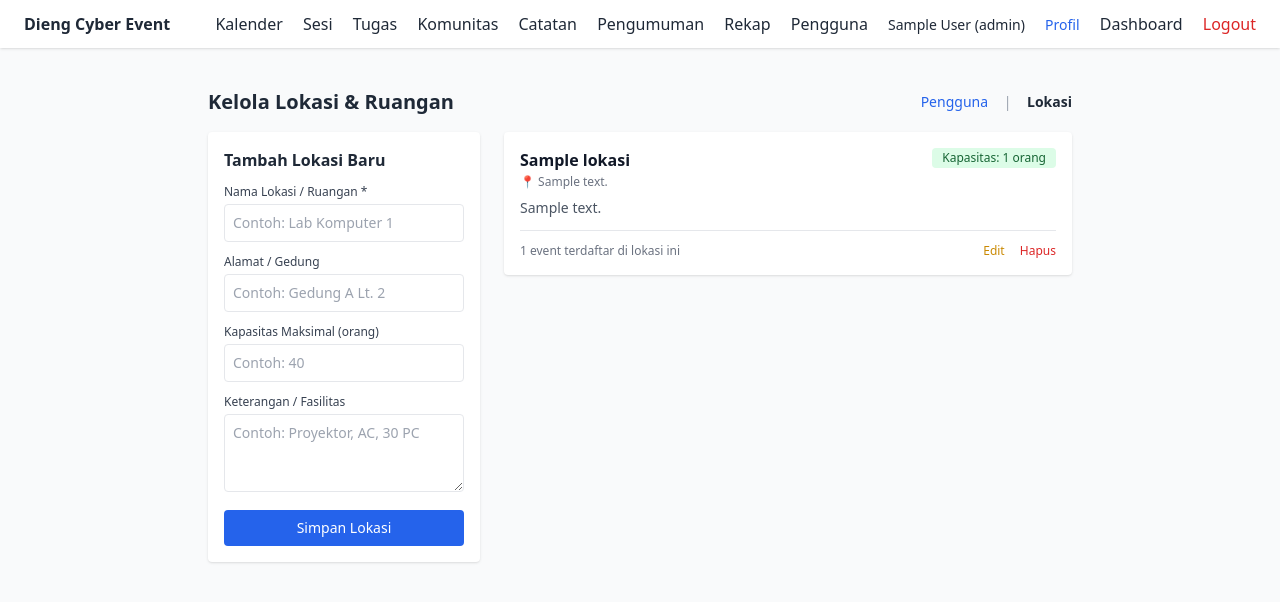
After one commit to FaizRisqi/dieng-event, a Flask app: page /admin/lokasi in a window 1280 px wide. The commit adds this page. Shown: the top 602 px of the page. Run offline with Flask 3, Linux system fonts and the light colour scheme; a user stored in the database is signed in; tables that the repository leaves empty hold one stand-in row (values such as "Sample post"); some libraries are stand-ins or nearby versions.

Commit message:
feat: master data lokasi dan ruangan, dropdown, deteksi bentrok lokasi akurat

```diff
--- a/app/routes/admin.py
+++ b/app/routes/admin.py
@@ -1,6 +1,6 @@
 from flask import Blueprint, render_template, request, redirect, url_for, flash, abort
 from app import db
-from app.models import User
+from app.models import User, Lokasi
 from app.decorators import role_required
 
 bp = Blueprint("admin", __name__, url_prefix="/admin")
@@ -27,3 +27,70 @@ def ubah_role(user_id):
         db.session.commit()
         flash(f"Role {u.nama} diubah jadi {role}.", "success")
     return redirect(url_for("admin.users"))
+
+
+@bp.route("/lokasi", methods=["GET", "POST"])
+@role_required("admin")
+def lokasi():
+    if request.method == "POST":
+        nama = request.form.get("nama", "").strip()
+        alamat = request.form.get("alamat", "").strip()
+        kapasitas = request.form.get("kapasitas")
+        keterangan = request.form.get("keterangan", "").strip()
+
+        if not nama:
+            flash("Nama lokasi wajib diisi.", "error")
+        elif Lokasi.query.filter_by(nama=nama).first():
+            flash("Nama lokasi sudah digunakan.", "error")
+        else:
+            lok = Lokasi(
+                nama=nama,
+                alamat=alamat,
+                kapasitas=int(kapasitas) if kapasitas else None,
+                keterangan=keterangan,
+            )
+            db.session.add(lok)
+            db.session.commit()
+            flash("Lokasi berhasil ditambahkan.", "success")
+            return redirect(url_for("admin.lokasi"))
+
+    daftar = Lokasi.query.order_by(Lokasi.nama).all()
+    return render_template("admin_lokasi.html", daftar=daftar)
+
+
+@bp.route("/lokasi/<int:lid>/edit", methods=["GET", "POST"])
+@role_required("admin")
+def edit_lokasi(lid):
+    lok = db.get_or_404(Lokasi, lid)
+
+    if request.method == "POST":
+        nama = request.form.get("nama", "").strip()
+        alamat = request.form.get("alamat", "").strip()
+        kapasitas = request.form.get("kapasitas")
+        keterangan = request.form.get("keterangan", "").strip()
+
+        duplikat = Lokasi.query.filter(Lokasi.nama == nama, Lokasi.id != lok.id).first()
+        if not nama:
+            flash("Nama lokasi wajib diisi.", "error")
+        elif duplikat:
+            flash("Nama lokasi sudah digunakan.", "error")
+        else:
+            lok.nama = nama
+            lok.alamat = alamat
+            lok.kapasitas = int(kapasitas) if kapasitas else None
+            lok.keterangan = keterangan
+            db.session.commit()
+            flash("Lokasi berhasil diperbarui.", "success")
+            return redirect(url_for("admin.lokasi"))
+
+    return render_template("admin_lokasi_form.html", lok=lok)
+
+
+@bp.route("/lokasi/<int:lid>/delete", methods=["POST"])
+@role_required("admin")
+def delete_lokasi(lid):
+    lok = db.get_or_404(Lokasi, lid)
+    db.session.delete(lok)
+    db.session.commit()
+    flash("Lokasi berhasil dihapus.", "success")
+    return redirect(url_for("admin.lokasi"))
--- /dev/null
+++ b/app/templates/admin_lokasi.html
@@ -0,0 +1,79 @@
+{% extends "base.html" %}
+{% block title %}Kelola Lokasi & Ruangan{% endblock %}
+{% block main_class %}max-w-4xl{% endblock %}
+{% block content %}
+<div class="flex justify-between items-center mb-4">
+  <h1 class="text-xl font-bold">Kelola Lokasi & Ruangan</h1>
+  <div class="space-x-3 text-sm">
+    <a href="{{ url_for('admin.users') }}" class="text-blue-600">Pengguna</a>
+    <span class="text-gray-400">|</span>
+    <span class="font-semibold text-gray-800">Lokasi</span>
+  </div>
+</div>
+
+<div class="grid grid-cols-1 md:grid-cols-3 gap-6">
+  <!-- Form Tambah Lokasi -->
+  <div class="bg-white rounded shadow p-4 h-fit">
+    <h2 class="font-bold mb-3 text-base">Tambah Lokasi Baru</h2>
+    <form method="post" class="space-y-3">
+      <div>
+        <label class="block text-xs font-medium text-gray-700 mb-1">Nama Lokasi / Ruangan *</label>
+        <input name="nama" required placeholder="Contoh: Lab Komputer 1" class="w-full border rounded p-2 text-sm">
+      </div>
+      <div>
+        <label class="block text-xs font-medium text-gray-700 mb-1">Alamat / Gedung</label>
+        <input name="alamat" placeholder="Contoh: Gedung A Lt. 2" class="w-full border rounded p-2 text-sm">
+      </div>
+      <div>
+        <label class="block text-xs font-medium text-gray-700 mb-1">Kapasitas Maksimal (orang)</label>
+        <input name="kapasitas" type="number" min="1" placeholder="Contoh: 40" class="w-full border rounded p-2 text-sm">
+      </div>
+      <div>
+        <label class="block text-xs font-medium text-gray-700 mb-1">Keterangan / Fasilitas</label>
+        <textarea name="keterangan" rows="3" placeholder="Contoh: Proyektor, AC, 30 PC" class="w-full border rounded p-2 text-sm"></textarea>
+      </div>
+      <button class="w-full bg-blue-600 text-white rounded p-2 text-sm font-medium">Simpan Lokasi</button>
+    </form>
+  </div>
+
+  <!-- Daftar Lokasi -->
+  <div class="md:col-span-2 space-y-3">
+    {% for lok in daftar %}
+    <div class="bg-white rounded shadow p-4">
+      <div class="flex justify-between items-start">
+        <div>
+          <h3 class="font-bold text-base text-gray-900">{{ lok.nama }}</h3>
+          {% if lok.alamat %}
+            <p class="text-xs text-gray-500 mt-0.5">📍 {{ lok.alamat }}</p>
+          {% endif %}
+        </div>
+        {% if lok.kapasitas %}
+          <span class="bg-green-100 text-green-800 text-xs font-medium px-2.5 py-0.5 rounded">
+            Kapasitas: {{ lok.kapasitas }} orang
+          </span>
+        {% endif %}
+      </div>
+
+      {% if lok.keterangan %}
+        <p class="text-sm text-gray-600 mt-2 whitespace-pre-line">{{ lok.keterangan }}</p>
+      {% endif %}
+
+      <div class="mt-3 pt-3 border-t flex justify-between items-center text-xs text-gray-500">
+        <span>{{ lok.events|length }} event terdaftar di lokasi ini</span>
+        <div class="space-x-3">
+          <a href="{{ url_for('admin.edit_lokasi', lid=lok.id) }}" class="text-yellow-600 hover:underline">Edit</a>
+          <form method="post" action="{{ url_for('admin.delete_lokasi', lid=lok.id) }}" class="inline"
+                onsubmit="return confirm('Hapus lokasi ini?')">
+            <button class="text-red-600 hover:underline">Hapus</button>
+          </form>
+        </div>
+      </div>
+    </div>
+    {% else %}
+    <div class="bg-white rounded shadow p-6 text-center text-gray-500 text-sm">
+      Belum ada data lokasi tersimpan. Tambahkan lokasi pertama lewat formulir di samping.
+    </div>
+    {% endfor %}
+  </div>
+</div>
+{% endblock %}
```
Also changed, not shown: AGENTS.md (+2 -2 lines), HISTORY.md (+1 -0 lines), RENCANA.md (+1 -1 lines), app/models.py (+21 -0 lines), app/routes/events.py (+34 -15 lines), app/templates/admin_lokasi_form.html (added, +29 -0 lines), app/templates/event_detail.html (+8 -1 lines), app/templates/event_form.html (+57 -16 lines), app/templates/users.html (+9 -1 lines), migrations/versions/a1b2c3d4e5f6_tambah_tabel_lokasi.py (added, +40 -0 lines).
